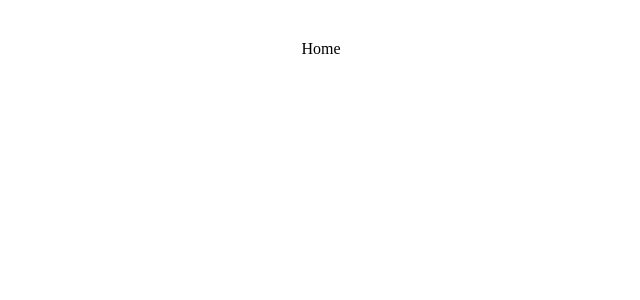
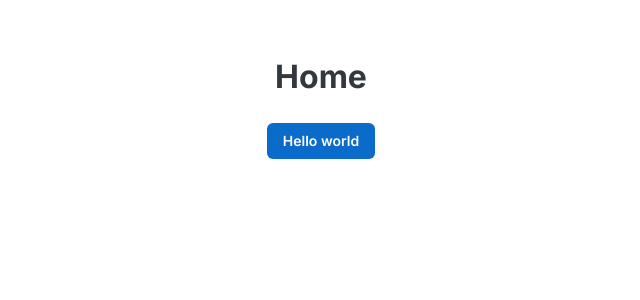
Before and after one commit to KKKircheff/easy_letters, a React (Vite) app in the folder main-app/: page / in a window 1280 px wide. Shown: the top 300 px of the page, without its empty margins (319-959 px from the left). Built offline with nearby package versions, Linux system fonts and the light colour scheme.

Commit message:
MUI_Joy added and set

```diff
--- a/main-app/index.html
+++ b/main-app/index.html
@@ -4,6 +4,13 @@
         <meta charset="UTF-8" />
         <link rel="icon" type="image/svg+xml" href="/vite.svg" />
         <meta name="viewport" content="width=device-width, initial-scale=1.0" />
+
+        <link rel="preconnect" href="https://fonts.googleapis.com" />
+        <link rel="preconnect" href="https://fonts.gstatic.com" crossorigin />
+        <link
+            rel="stylesheet"
+            href="https://fonts.googleapis.com/css2?family=Inter:wght@300;400;500;600;700&display=swap" />
+
         <title>Easy Letters</title>
     </head>
     <body>
--- a/main-app/package.json
+++ b/main-app/package.json
@@ -10,6 +10,9 @@
     "preview": "vite preview"
   },
   "dependencies": {
+    "@emotion/react": "^11.11.3",
+    "@emotion/styled": "^11.11.0",
+    "@mui/joy": "5.0.0-beta.23",
     "@types/aos": "^3.0.7",
     "aos": "^2.3.4",
     "firebase": "^10.7.2",
--- a/main-app/src/index.scss
+++ b/main-app/src/index.scss
@@ -1,3 +1,10 @@
+body {
+    margin: 0;
+    padding: 0;
+    font-family: 'Inter', sans-serif;
+}
+
+
 // :root {
 //   font-family: Inter, system-ui, Avenir, Helvetica, Arial, sans-serif;
 //   line-height: 1.5;
@@ -22,13 +29,6 @@
 //   color: #535bf2;
 // }
 
-// body {
-//   margin: 0;
-//   display: flex;
-//   place-items: center;
-//   min-width: 320px;
-//   min-height: 100vh;
-// }
 
 // h1 {
 //   font-size: 3.2em;
--- a/main-app/src/main.tsx
+++ b/main-app/src/main.tsx
@@ -1,14 +1,21 @@
 import React from 'react'
 import ReactDOM from 'react-dom/client'
+import { BrowserRouter } from 'react-router-dom';
+
+import { CssVarsProvider } from '@mui/joy/styles';
+import CssBaseline from '@mui/joy/CssBaseline';
+
 import App from './App.tsx'
-import { BrowserRouter } from 'react-router-dom';
 import ScrollToTop from './Layout/ScrollToTop.component';
 
 ReactDOM.createRoot(document.getElementById('root')!).render(
     <React.StrictMode>
-        <BrowserRouter>
-            <ScrollToTop />
-            <App />
-        </BrowserRouter>
+        <CssVarsProvider>
+            <CssBaseline />
+            <BrowserRouter>
+                <ScrollToTop />
+                <App />
+            </BrowserRouter>
+        </CssVarsProvider>
     </React.StrictMode>,
 )
--- a/main-app/src/routes/Home/Home.component.tsx
+++ b/main-app/src/routes/Home/Home.component.tsx
@@ -1,7 +1,12 @@
+import Button from '@mui/joy/Button'
+
 
 const Home = () => {
     return (
-        <div>Home</div>
+        <div>
+            <h1>Home</h1>
+            <Button variant="solid">Hello world</Button>
+        </div>
     )
 }
 
```
Also changed, not shown: 2 other files (tests, documents, lock files or other folders).
